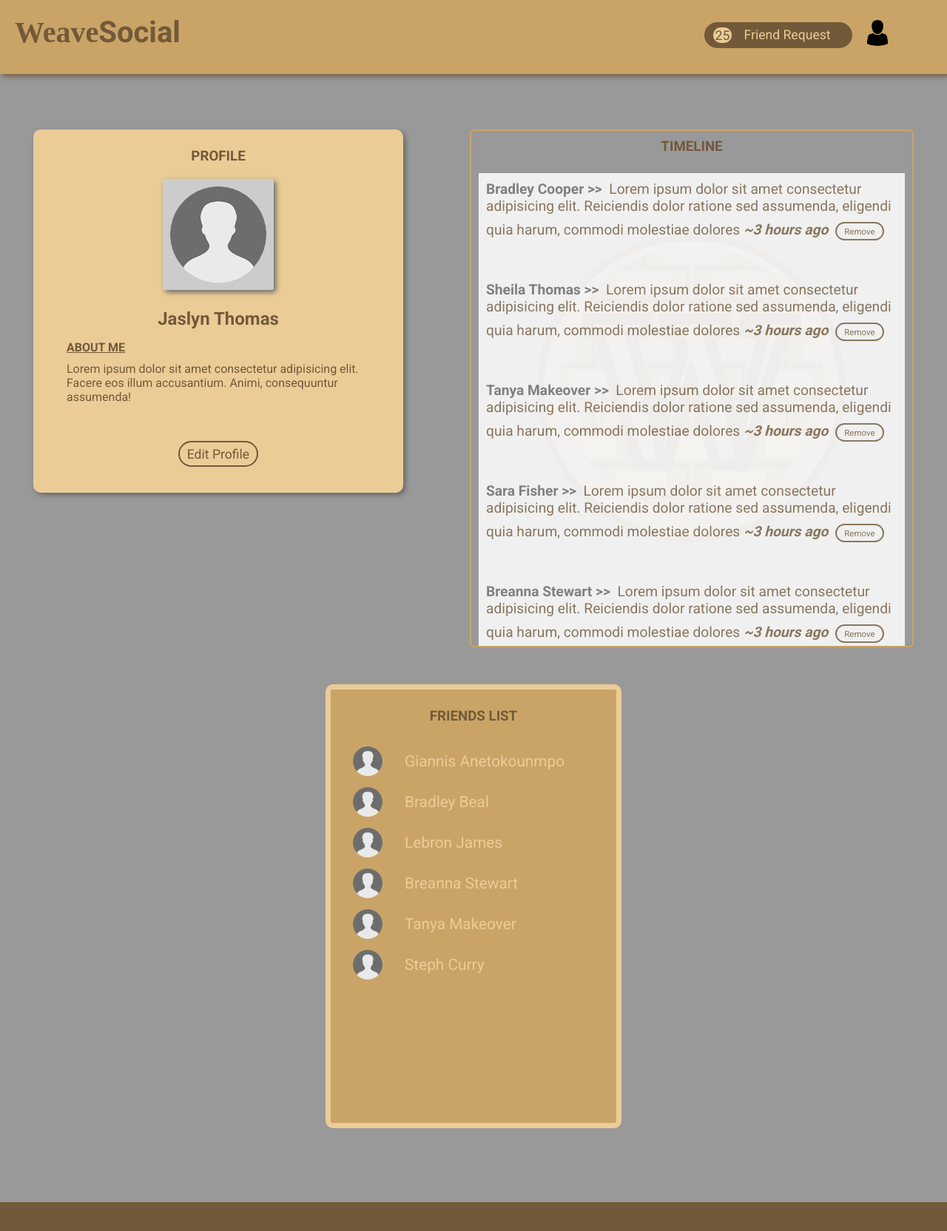
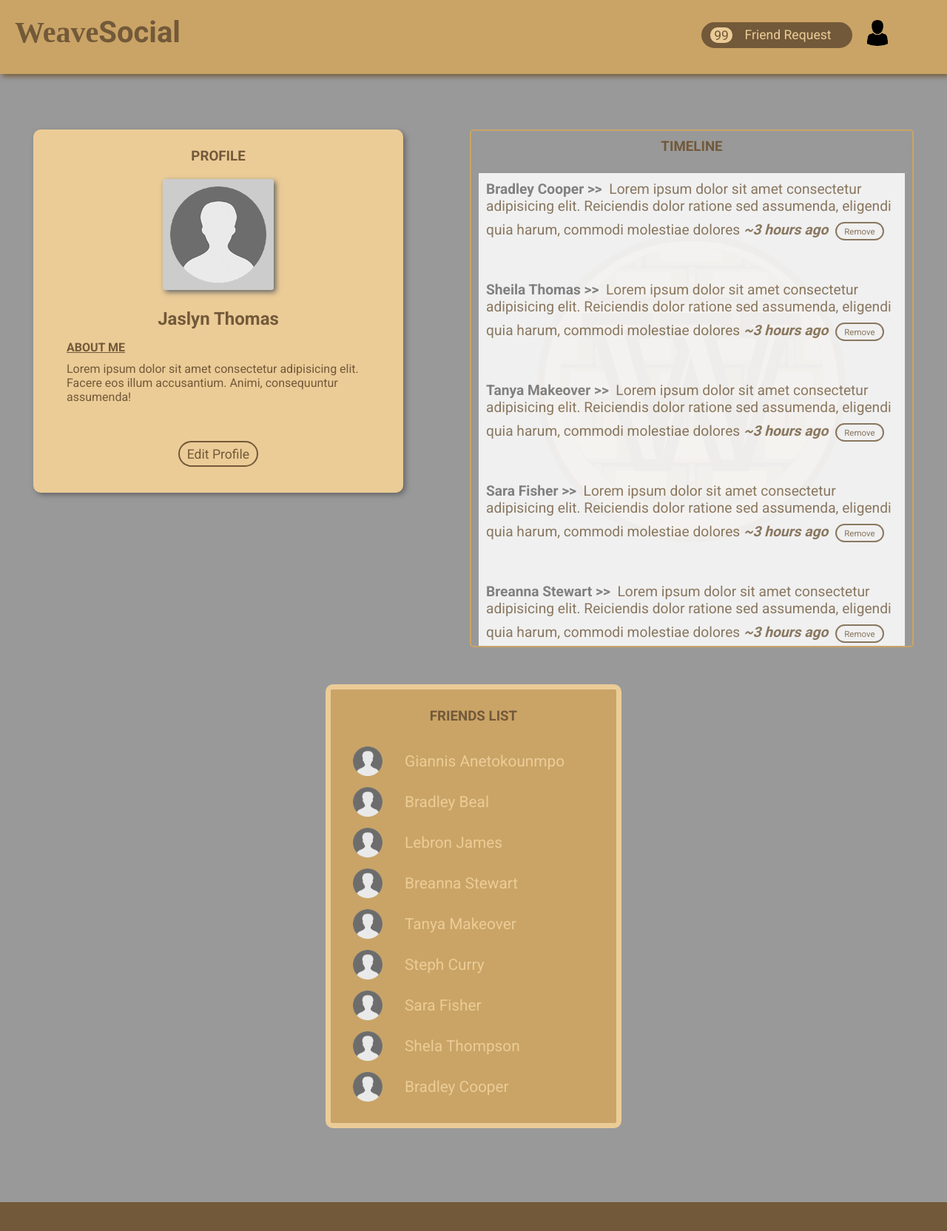
Before and after one commit to allythiel/social-media-front-end, a React (Create React App) app: page / in a window 1280 px wide. Shown: the top 1664 px of the page at 74% size. Built offline with nearby package versions, Linux system fonts and the light colour scheme.

Commit message:
mod BannerActionBar; FriendsAllUsersList css

```diff
--- a/src/Components/bannerActionBar/BannerActionBar.js
+++ b/src/Components/bannerActionBar/BannerActionBar.js
@@ -6,10 +6,11 @@ const BannerActionBar = () => {
    return (
       <div className="banner-action-bar">
          <div className='button-md'>
-            <div className='request-pending'>25</div>
+            <div className='request-pending'>99</div>
             <div className='request-text'>Friend Request</div>
          </div>
-         <div className="login"><img src={loginAvatar} alt="" /></div>
+         <div className="login"><img src={loginAvatar}
+               alt=""/></div>
       </div>
    )
 }
--- a/src/Components/bannerActionBar/bannerActionBar.css
+++ b/src/Components/bannerActionBar/bannerActionBar.css
@@ -15,7 +15,7 @@
     border-radius: 10px;
     max-width: 50px;
     min-width: 25px;
-    padding: 1px;
+    padding: 1px 5px;
     background-color: var(--theme-light);
     color: var(--theme-dark);
 }
--- a/src/Components/friendsAllUsersList/FriendsAllUsersList.css
+++ b/src/Components/friendsAllUsersList/FriendsAllUsersList.css
@@ -1,11 +1,15 @@
 .friends-all-users-list {
-   min-height: 600px;
+   height: 600px;
    width: 400px;
    padding: 10px;
    border: 7px solid var(--theme-light);
    margin: 25px 50px;
    background-color: var(--theme-medium);
    border-radius: 10px;
+   overflow: scroll;
+   overflow-x: hidden;
+   -ms-overflow-style: none; /* IE and Edge */
+   scrollbar-width: none; /* Firefox */
 
 
 }
--- a/src/_demoData/friends.js
+++ b/src/_demoData/friends.js
@@ -21,6 +21,18 @@ const myFriends = [
       name: 'Steph Curry',
       avatarURL: avatarURL
    },
+   {
+      name: 'Sara Fisher',
+      avatarURL: avatarURL
+   },
+   {
+      name: 'Shela Thompson',
+      avatarURL: avatarURL
+   },
+   {
+      name: 'Bradley Cooper',
+      avatarURL: avatarURL
+   },
 ]
 
 export default myFriends;
```
